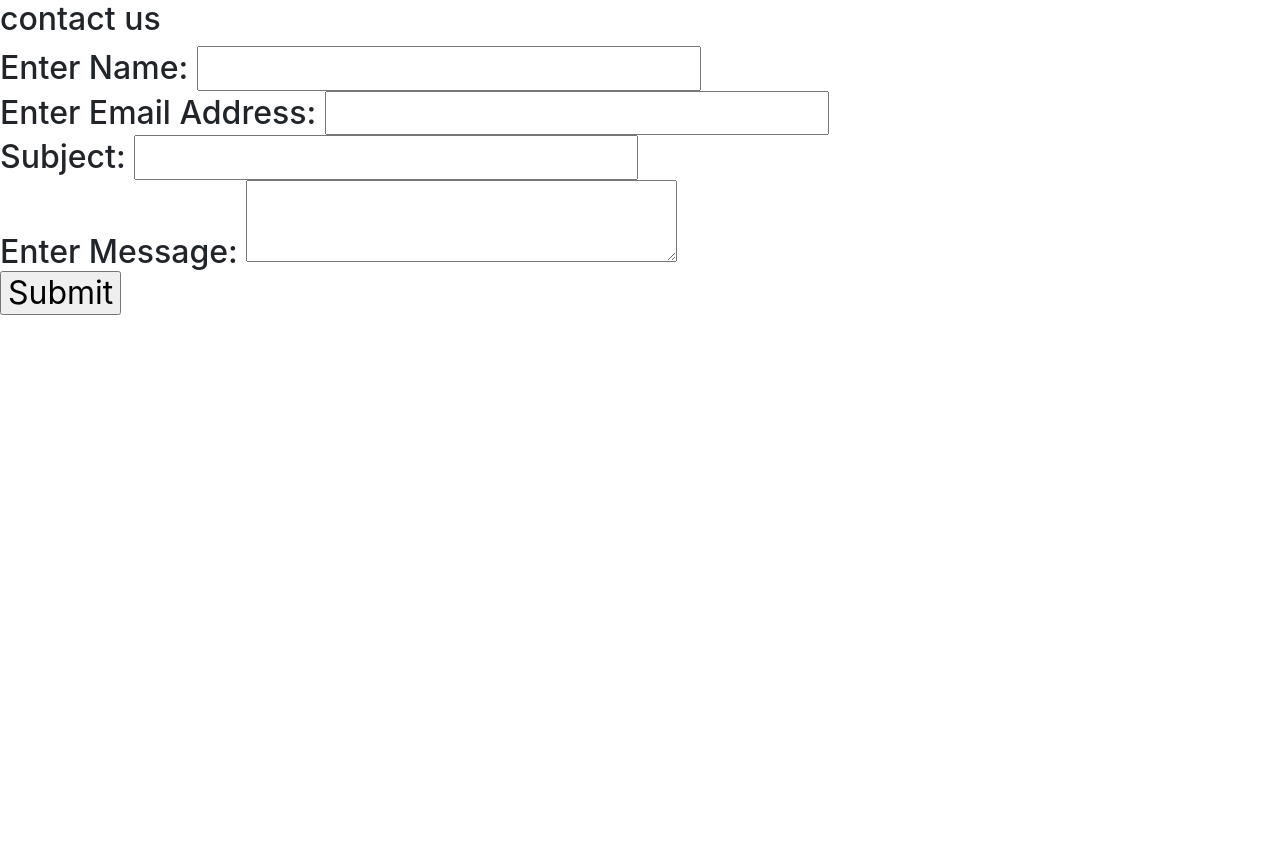
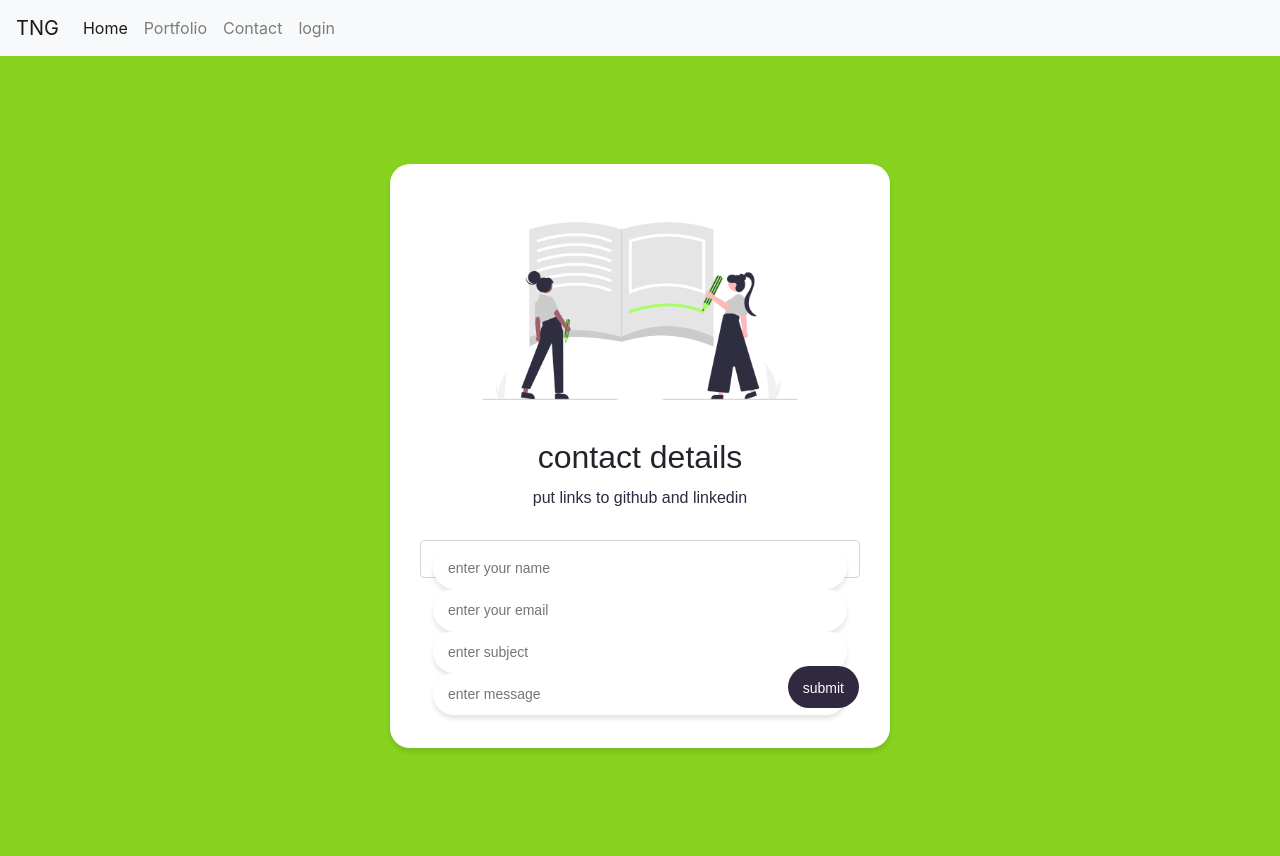
Before and after one commit to trevor-ngugi/blog, a PHP site: page /contact.php in a window 1280 px wide. Before the commit the page ends 315 px from the top, so only its background shows below. Run offline with PHP 8.4, Linux system fonts and the light colour scheme; the visitor is signed in with stand-in values (Sample User, id 1).

Commit message:
edit contact page

```diff
--- a/contact.php
+++ b/contact.php
@@ -55,20 +55,84 @@
 
     <link rel="stylesheet" href="https://cdn.jsdelivr.net/npm/bootstrap@4.5.3/dist/css/bootstrap.min.css"
         integrity="sha384-TX8t27EcRE3e/ihU7zmQxVncDAy5uIKz4rEkgIXeMed4M0jlfIDPvg6uqKI2xXr2" crossorigin="anonymous">
-    <link rel="stylesheet" href="contact.css">
+    <link rel="stylesheet" href="styles/contact.css">
     <!-- <link href="https://cdn.jsdelivr.net/npm/bootstrap@5.0.2/dist/css/bootstrap.min.css" rel="stylesheet"
         integrity="sha384-EVSTQN3/azprG1Anm3QDgpJLIm9Nao0Yz1ztcQTwFspd3yD65VohhpuuCOmLASjC" crossorigin="anonymous"> -->
 
 </head>
 <body>
-    <h2>contact us<h2>
-    <form class="" accept-charset="utf-8" action="form.php" method="POST" enctype="multipart/form-data">
-        Enter Name:	<input type="text" name="name"><br>
-        Enter Email Address:	<input type="text" name="email"><br>
-        Subject:	<input type="text" name="subject"><br>
-        Enter Message:	<textarea name="message"></textarea><br>
-        <input type="submit" name="submit" >
-</form>
+<nav class="navbar navbar-expand-lg navbar-light bg-light">
+        <a class="navbar-brand" href="index.php">TNG </a>
+        <button class="navbar-toggler" type="button" data-toggle="collapse" data-target="#navbarNav"
+            aria-controls="navbarNav" aria-expanded="false" aria-label="Toggle navigation">
+            <span class="navbar-toggler-icon"></span>
+        </button>
+        <div class="collapse navbar-collapse" id="navbarNav">
+            <ul class="navbar-nav">
+                <li class="nav-item active">
+                    <a class="nav-link" href="index.php">Home <span class="sr-only">(current)</span></a>
+                </li>
+                <li class="nav-item">
+                    <a class="nav-link" href="portfolio.php">Portfolio</a>
+                </li>
+                <li class="nav-item">
+                    <a class="nav-link" href="contact.php">Contact</a>
+                </li>
+                <?php
+                if(isset($_SESSION["userssuid"])){
+                    // function for all
+                    echo "<li class='nav-item'><a class='nav-link' href='home.php'>blog</a></li>";
+                    echo "<li class='nav-item'><a class='nav-link' href='profile.php'>profile</a></li>";
+                    // function for author
+                    echo "<li class='nav-item'><a class='nav-link' href='createblog.php'>create blog</a></li>";
+                    //function for admin
+                    echo "
+                    <li class='nav-item dropdown'>
+                        <a class='nav-link dropdown-toggle' href='#' id='navbarDropdown' role='button' data-toggle='dropdown' aria-haspopup='true' aria-expanded='false'>
+                            Admin
+                         </a>
+                        <div class='dropdown-menu' aria-labelledby='navbarDropdown'>
+                        <a class='dropdown-item' href='#'>Add user</a>
+                        <a class='dropdown-item' href='#'>Add category</a>
+                        <a class='dropdown-item' href='#'>Delete post</a>
+
+                    </li>
+                    ";
+                    echo "<li class='nav-item'><a class='nav-link' href='include/logout.inc.php'>logout</a></li>";
+                }
+                else{
+                    echo "<li class='nav-item'><a class='nav-link' href='login.php'>login</a></li>";
+                }
+                ?>
+                <!-- <li class="nav-item">
+                    <a class="nav-link" href="login.php">Blog</a>
+                </li> -->
+
+
+            </ul>
+        </div>
+    </nav>
+
+
+<div class="body2">
+
+
+
+<div class="box">
+
+            <img src="images/draw.png" alt="pic">
+            <h2>contact details</h2>
+            <p>
+                put links to github and linkedin
+            </p>
+            <div class="form-control" accept-charset="utf-8" action="form.php" method="POST" enctype="multipart/form-data">
+                <input type="text" name="name" class="input" placeholder="enter your name">
+                <input type="email"name="email"  class="input" placeholder="enter your email">
+                <input type="text" name="subject" class="input" placeholder="enter subject">
+                <input type="text" name="message" class="input" placeholder="enter message">
+                <button class="btn">submit</button>
+            </div>
+        </div>
 
 
 
@@ -80,6 +144,7 @@ echo "</pre>";
 
 
 
+</div>
 </body>
 <!-- <script>
 // console.info('virtual email sent from sendmail.php.');
--- /dev/null
+++ b/styles/contact.css
@@ -0,0 +1,72 @@
+*{
+    box-sizing: border-box;
+}
+.body2{
+    background-color: rgb(135, 210, 30);
+    justify-content: center;
+    align-items: center;
+    margin: 0;
+    height: 100vh;
+    display: flex;
+    font-family: sans-serif;
+}
+
+.box{
+    background-color: #fff;
+    box-shadow: 0 4px 5px rgba(0,0,0,0.1);
+    border-radius: 20px;
+    padding: 30px;
+    padding-bottom: 150px;
+    text-align: center;
+    max-width: 500px;
+}
+
+.box h2{
+    margin: 10px 0 0;
+}
+
+.box p{
+    color: #312940;
+    margin: 10px ;
+}
+
+.form-control{
+    margin: 30px 0 20px ;
+    position: relative;
+}
+
+.input{
+    border: 0;
+    border-radius: 50px;
+    width: 100%;
+    box-shadow: 0 4px 5px rgba(0,0,0,0.1);
+    padding: 12px 15px;
+    height: 42px;
+    font-size: 14px;
+    font-family: inherit;
+
+}
+
+.btn{
+    background-color: #312940;
+    border: 0;
+    border-radius: 50px;
+    color: #fff;
+    padding: 12px 15px;
+    height: 42px;
+    position: absolute;
+    top: 125;
+    right: 0;
+    font-size: 14px;
+    font-family: inherit;
+}
+
+.box img{
+    width: 400px;
+    max-width: 100%;
+}
+
+.input:focus, .btn:focus{
+    outline: 0;
+
+}
```
Also changed, not shown: images/draw.png (added).
